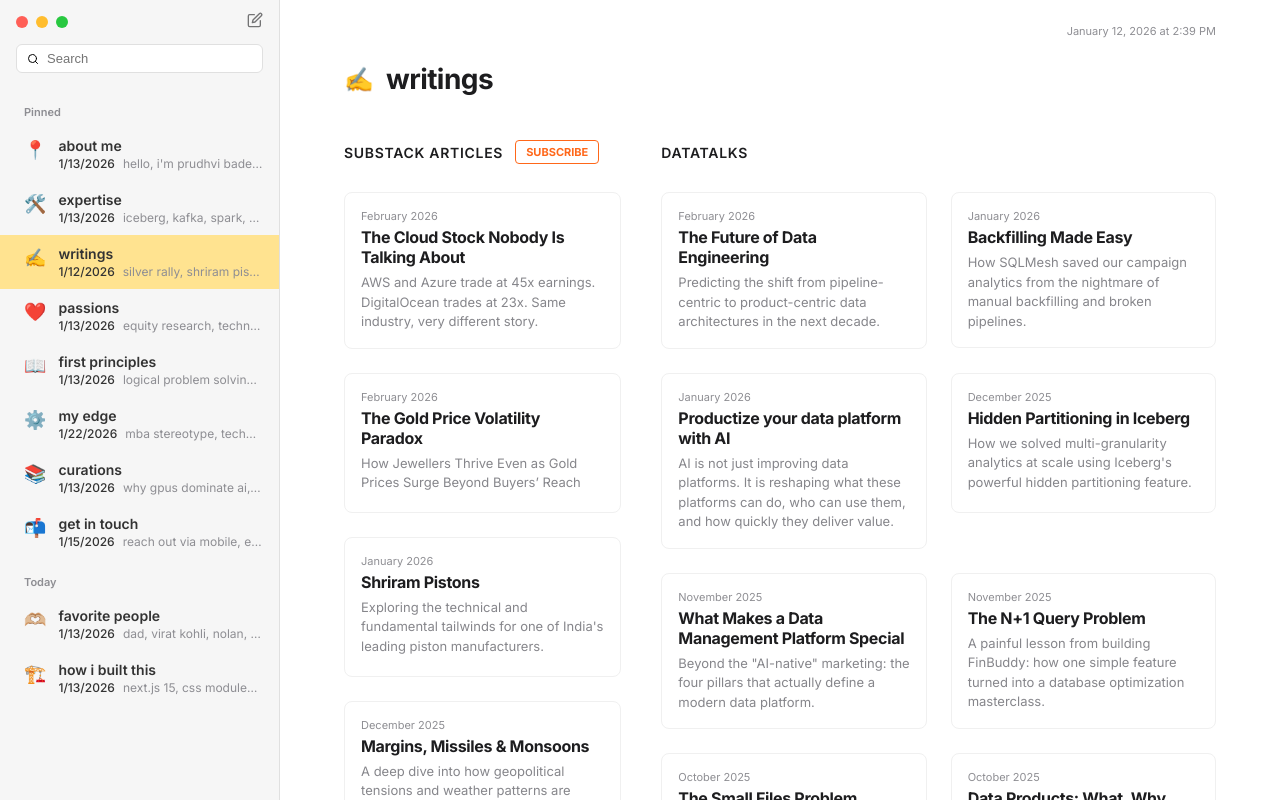
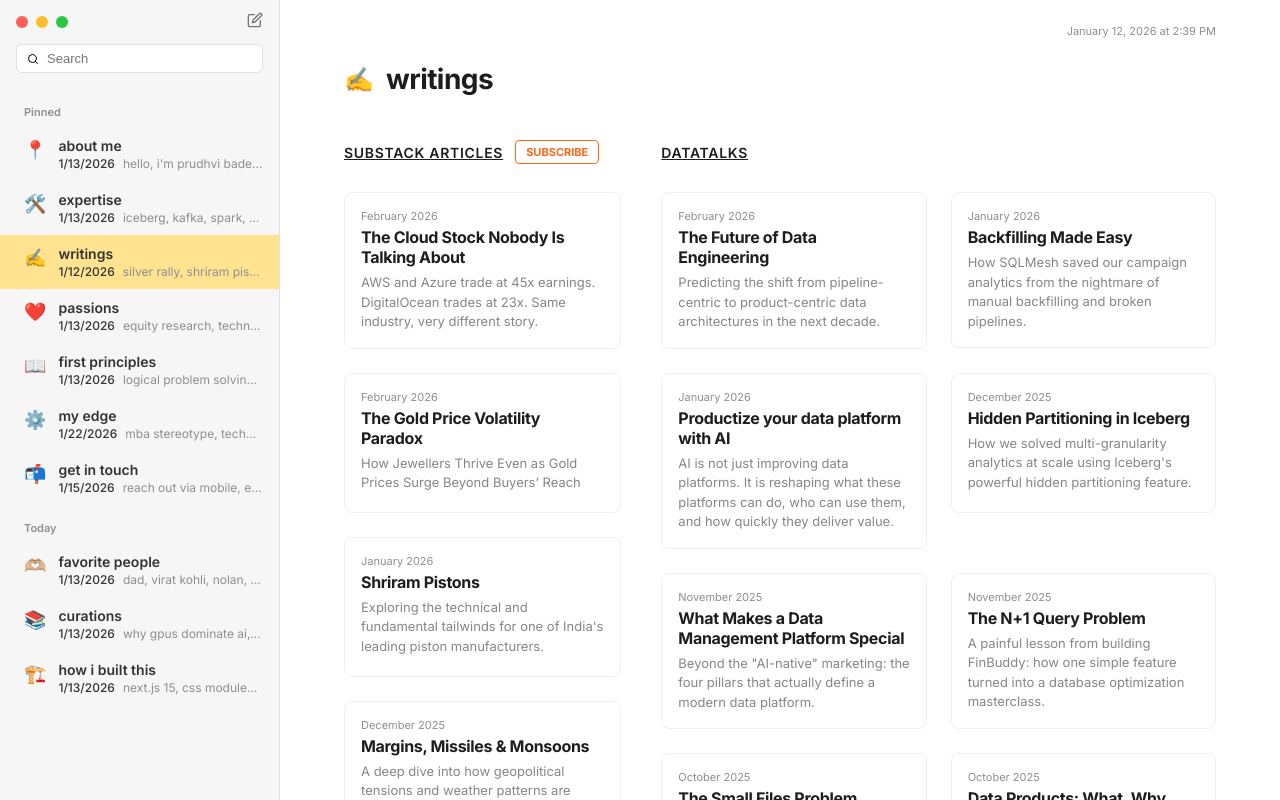
Before and after one commit to PrudhviBade/myprofile, a Next.js app: page /writings in a window 1280 px wide. Built offline with nearby package versions, Linux system fonts and the light colour scheme.

Commit message:
style: underline writing headers and reorder sidebar items

```diff
--- a/src/app/writings/page.tsx
+++ b/src/app/writings/page.tsx
@@ -109,7 +109,7 @@ export default function Writing() {
                 {/* Substack Section */}
                 <section>
                     <div style={{ height: '32px', display: 'flex', alignItems: 'center', gap: '12px', marginBottom: '24px' }}>
-                        <h2 style={{ fontSize: '14px', fontWeight: 600, textTransform: 'uppercase', color: 'var(--text-primary)', letterSpacing: '0.05em', margin: 0 }}>
+                        <h2 style={{ fontSize: '14px', fontWeight: 600, textTransform: 'uppercase', color: 'var(--text-primary)', letterSpacing: '0.05em', margin: 0, textDecoration: 'underline' }}>
                             Substack Articles
                         </h2>
                         <a
@@ -186,8 +186,8 @@ export default function Writing() {
                 {/* DataTalks Section */}
                 <section>
                     <div style={{ height: '32px', display: 'flex', alignItems: 'center', marginBottom: '24px' }}>
-                        <h2 style={{ fontSize: '14px', fontWeight: 600, textTransform: 'uppercase', color: 'var(--text-primary)', letterSpacing: '0.05em', margin: 0 }}>
-                            DataTalks
+                        <h2 style={{ fontSize: '14px', fontWeight: 600, textTransform: 'uppercase', color: 'var(--text-primary)', letterSpacing: '0.05em', margin: 0, textDecoration: 'underline' }}>
+                            DATAtalks
                         </h2>
                     </div>
                     <div style={{
--- a/src/components/Sidebar.tsx
+++ b/src/components/Sidebar.tsx
@@ -20,12 +20,12 @@ const PINNED: NavItem[] = [
     { label: 'passions', path: '/passions', icon: '❤️', date: '1/13/2026', preview: "equity research, technical charting, and hobbies..." },
     { label: 'first principles', path: '/principles', icon: '📖', date: '1/13/2026', preview: "logical problem solving, show up on time..." },
     { label: 'my edge', path: '/how-i-operate', icon: '⚙️', date: '1/22/2026', preview: "mba stereotype, technical depth, and team building..." },
-    { label: 'curations', path: '/curations', icon: '📚', date: '1/13/2026', preview: "why gpus dominate ai, swiggy's postgres scaling..." },
     { label: 'get in touch', path: '/contact', icon: '📬', date: '1/15/2026', preview: "reach out via mobile, email or linkedin..." },
 ];
 
 const RECENT: NavItem[] = [
     { label: 'favorite people', path: '/people', icon: '🫶🏼', date: '1/13/2026', preview: "dad, virat kohli, nolan, minervini..." },
+    { label: 'curations', path: '/curations', icon: '📚', date: '1/13/2026', preview: "why gpus dominate ai, swiggy's postgres scaling..." },
     { label: 'how i built this', path: '/how-i-built-this', icon: '🏗️', date: '1/13/2026', preview: "next.js 15, css modules, no templates..." },
 ];
 
```
